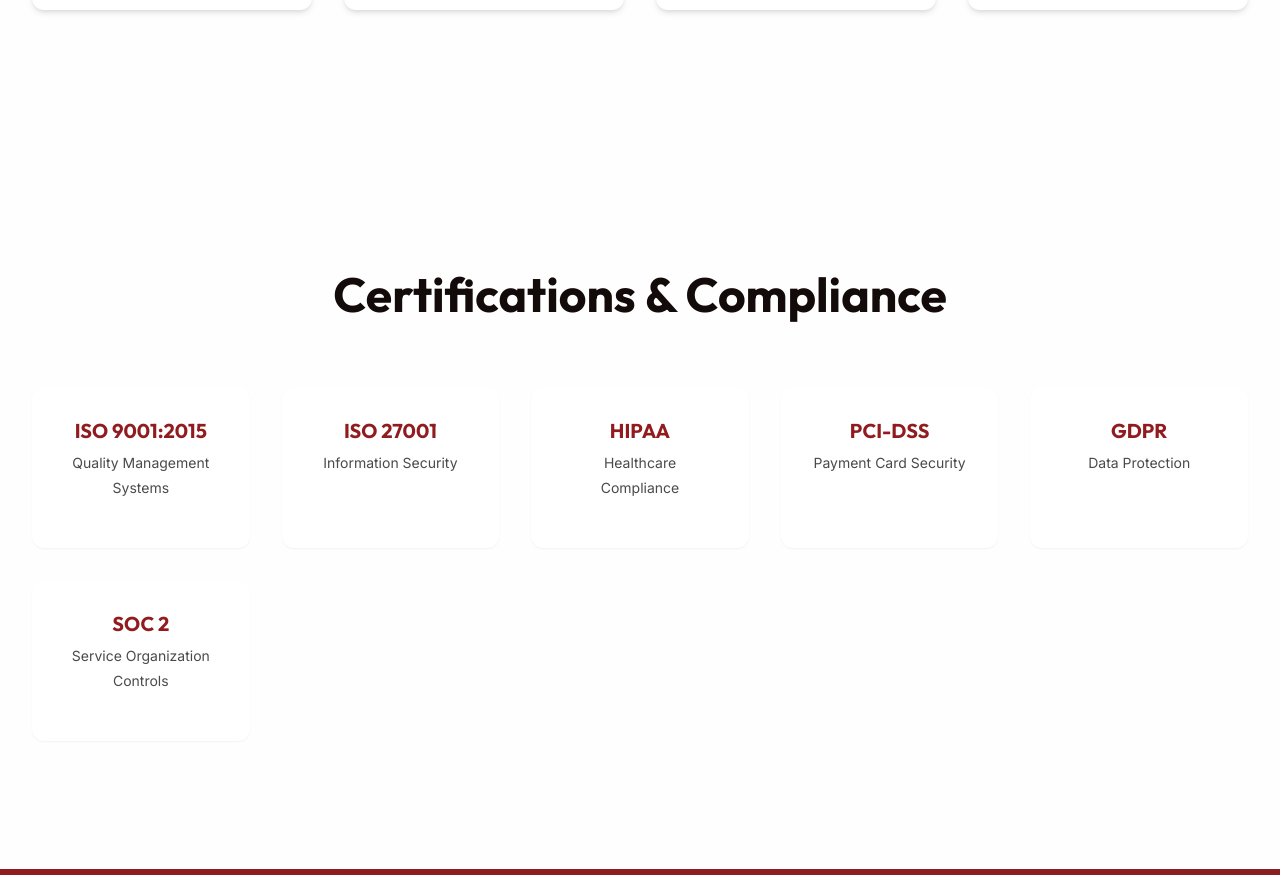
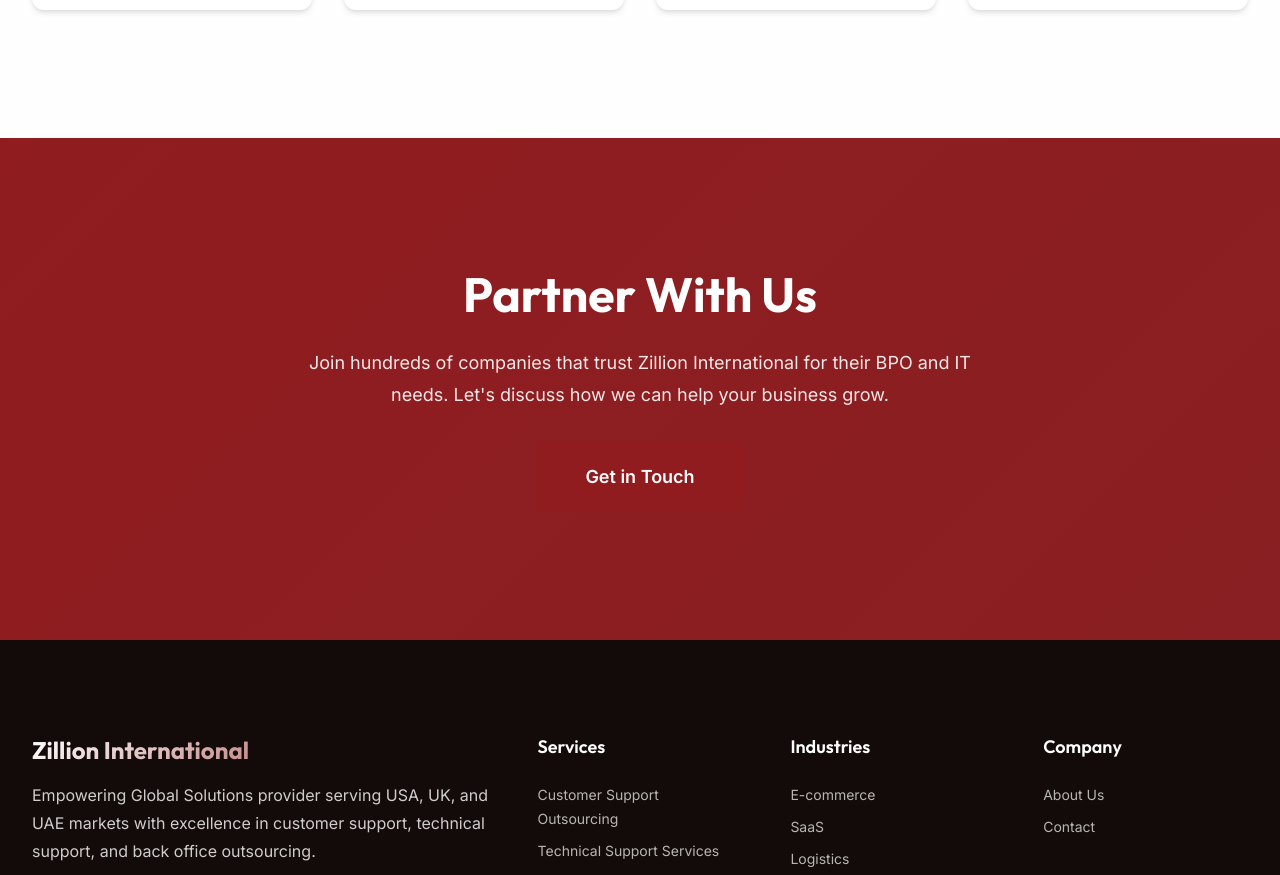
Before and after one commit to kevin-denny/ZillionInternational, a React (Vite) app: page /about in a window 1280 px wide. Shown: the part 1896-2771 px from the top of the page. Built offline with nearby package versions, Linux system fonts and the light colour scheme.

Commit message:
no message

```diff
--- a/src/components/layout/Footer.jsx
+++ b/src/components/layout/Footer.jsx
@@ -41,8 +41,6 @@
                     <div className="footer__section">
                         <h4 className="footer__heading">Industries</h4>
                         <ul className="footer__links">
-                            <li><Link to="/industries">Healthcare</Link></li>
-                            <li><Link to="/industries">FinTech</Link></li>
                             <li><Link to="/industries">E-commerce</Link></li>
                             <li><Link to="/industries">SaaS</Link></li>
                             <li><Link to="/industries">Logistics</Link></li>
@@ -54,7 +52,7 @@
                         <h4 className="footer__heading">Company</h4>
                         <ul className="footer__links">
                             <li><Link to="/about">About Us</Link></li>
-                            <li><Link to="/case-studies">Case Studies</Link></li>
+                            {/* <li><Link to="/case-studies">Case Studies</Link></li> */}
                             <li><Link to="/contact">Contact</Link></li>
                         </ul>
                     </div>
--- a/src/components/layout/Header.jsx
+++ b/src/components/layout/Header.jsx
@@ -70,7 +70,7 @@
                                 About
                             </Link>
                         </li>
-                        <li className="nav__item">
+                        {/* <li className="nav__item">
                             <Link
                                 to="/case-studies"
                                 className={`nav__link ${isActive('/case-studies')}`}
@@ -78,7 +78,7 @@
                             >
                                 Case Studies
                             </Link>
-                        </li>
+                        </li> */}
                         <li className="nav__item nav__item--cta">
                             <Link
                                 to="/contact"
--- a/src/pages/About.jsx
+++ b/src/pages/About.jsx
@@ -105,38 +105,6 @@
                 </div>
             </section>
 
-            <section className="certifications-section section">
-                <div className="container">
-                    <h2 className="text-center">Certifications & Compliance</h2>
-                    <div className="certifications-grid">
-                        <div className="cert-item">
-                            <h3>ISO 9001:2015</h3>
-                            <p>Quality Management Systems</p>
-                        </div>
-                        <div className="cert-item">
-                            <h3>ISO 27001</h3>
-                            <p>Information Security</p>
-                        </div>
-                        <div className="cert-item">
-                            <h3>HIPAA</h3>
-                            <p>Healthcare Compliance</p>
-                        </div>
-                        <div className="cert-item">
-                            <h3>PCI-DSS</h3>
-                            <p>Payment Card Security</p>
-                        </div>
-                        <div className="cert-item">
-                            <h3>GDPR</h3>
-                            <p>Data Protection</p>
-                        </div>
-                        <div className="cert-item">
-                            <h3>SOC 2</h3>
-                            <p>Service Organization Controls</p>
-                        </div>
-                    </div>
-                </div>
-            </section>
-
             <section className="cta-section section">
                 <div className="container">
                     <div className="cta-box">
--- a/src/pages/CaseStudies.jsx
+++ b/src/pages/CaseStudies.jsx
@@ -32,30 +32,6 @@
                 { value: '24/7', label: 'Global Coverage' }
             ]
         },
-        {
-            title: 'FinTech Startup Achieves Compliance with Back Office Outsourcing',
-            industry: 'FinTech',
-            challenge: 'A growing fintech company needed to scale their back office operations while maintaining strict regulatory compliance and data security standards.',
-            solution: 'Implemented PCI-DSS compliant back office outsourcing services including transaction processing, reconciliation, and customer verification. All processes were designed to meet financial industry regulations.',
-            results: 'Successfully processed 100K+ transactions monthly with 99.9% accuracy, passed all compliance audits, and reduced operational costs by 60% compared to in-house operations.',
-            metrics: [
-                { value: '100K+', label: 'Monthly Transactions' },
-                { value: '99.9%', label: 'Accuracy Rate' },
-                { value: '60%', label: 'Cost Savings' }
-            ]
-        },
-        {
-            title: 'Healthcare Provider Improves Patient Experience',
-            industry: 'Healthcare',
-            challenge: 'A multi-location healthcare provider was receiving complaints about long wait times for appointment scheduling and poor phone support experience.',
-            solution: 'Deployed HIPAA-compliant customer support team specializing in healthcare appointment scheduling, patient inquiries, and insurance verification with EHR system integration.',
-            results: 'Reduced average wait time from 8 minutes to under 2 minutes, increased appointment booking rate by 40%, and achieved 95% patient satisfaction scores.',
-            metrics: [
-                { value: '<2min', label: 'Wait Time' },
-                { value: '+40%', label: 'Booking Rate' },
-                { value: '95%', label: 'Patient Satisfaction' }
-            ]
-        }
     ];
 
     const articleSchemas = caseStudies.map(study => generateArticleSchema({
--- a/src/pages/Home.jsx
+++ b/src/pages/Home.jsx
@@ -150,15 +150,8 @@
                         <div className="feature-card card">
                             <h3>Industry-Specific Solutions</h3>
                             <p>
-                                Specialized outsourcing services for Healthcare, FinTech, E-commerce, SaaS, Logistics,
+                                Specialized outsourcing services for E-commerce, SaaS, Logistics,
                                 and Real Estate industries with proven track records.
-                            </p>
-                        </div>
-                        <div className="feature-card card">
-                            <h3>Data Security & Compliance</h3>
-                            <p>
-                                ISO certified processes, GDPR compliant operations, and enterprise-grade security
-                                for your sensitive business data and customer information.
                             </p>
                         </div>
                         <div className="feature-card card">
--- a/src/pages/Industries.jsx
+++ b/src/pages/Industries.jsx
@@ -5,18 +5,6 @@
 
 const Industries = () => {
     const industries = [
-        {
-            icon: '',
-            title: 'Healthcare',
-            description: 'HIPAA-compliant BPO services for healthcare providers including patient support, appointment scheduling, medical billing, and claims processing.',
-            link: '/contact'
-        },
-        {
-            icon: '',
-            title: 'FinTech',
-            description: 'Secure financial services outsourcing for banking, insurance, and fintech companies with PCI-DSS compliance and fraud prevention expertise.',
-            link: '/contact'
-        },
         {
             icon: '',
             title: 'E-commerce',
@@ -95,13 +83,6 @@
                             </p>
                         </div>
                         <div className="card">
-                            <h3>Compliance & Security</h3>
-                            <p>
-                                We maintain industry-specific certifications and compliance standards including HIPAA,
-                                PCI-DSS, GDPR, and SOC 2.
-                            </p>
-                        </div>
-                        <div className="card">
                             <h3>Faster Onboarding</h3>
                             <p>
                                 Industry experience means shorter training cycles and faster time-to-productivity
```
